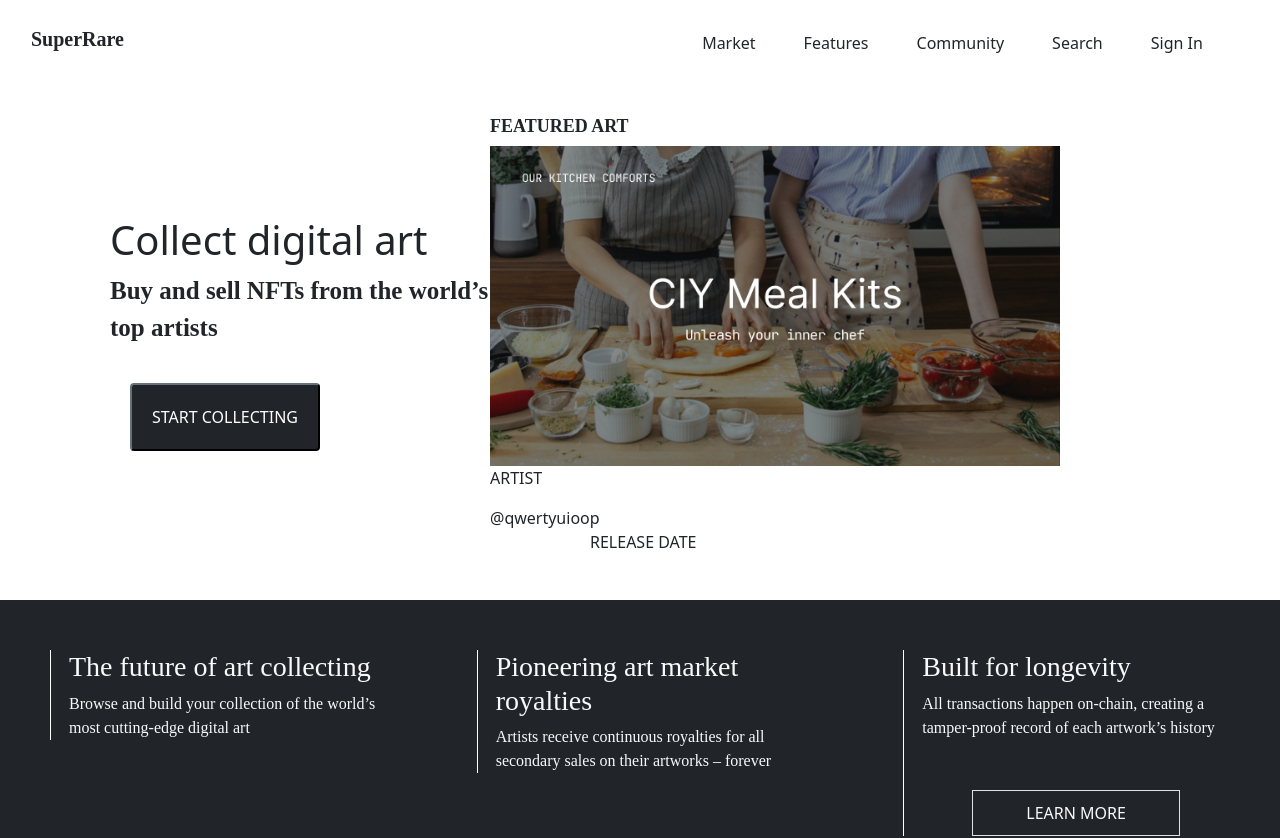
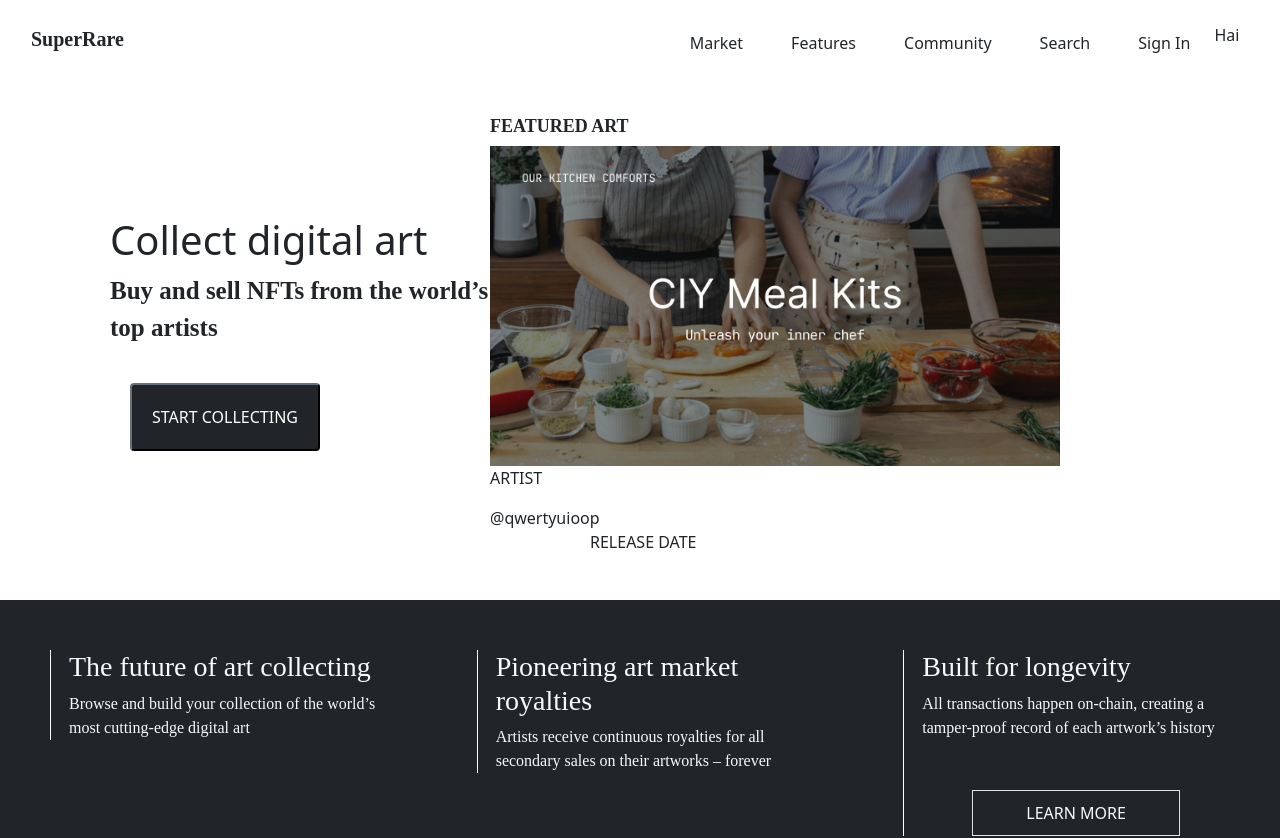
Before and after one commit to buddyraar/superrare, an Angular app: page / in a window 1280 px wide. Shown: the top 838 px of the page. Built offline with nearby package versions, Linux system fonts and the light colour scheme.

Commit message:
checknew-develop

```diff
--- a/src/app/dashboard/dashboard.component.html
+++ b/src/app/dashboard/dashboard.component.html
@@ -14,6 +14,7 @@
                 <a href="javascript:void(0)" class="nav-item nav-link text-dark active mainNav">Community</a>
                 <a [routerLink]="['/search']" class="nav-item nav-link text-dark active mainNav">Search</a>
                 <a href="javascript:void(0)" class="nav-item nav-link text-dark active mainNav">Sign In</a>
+                <p>Hai</p>
             </div>
         </div>
         </nav>
```
